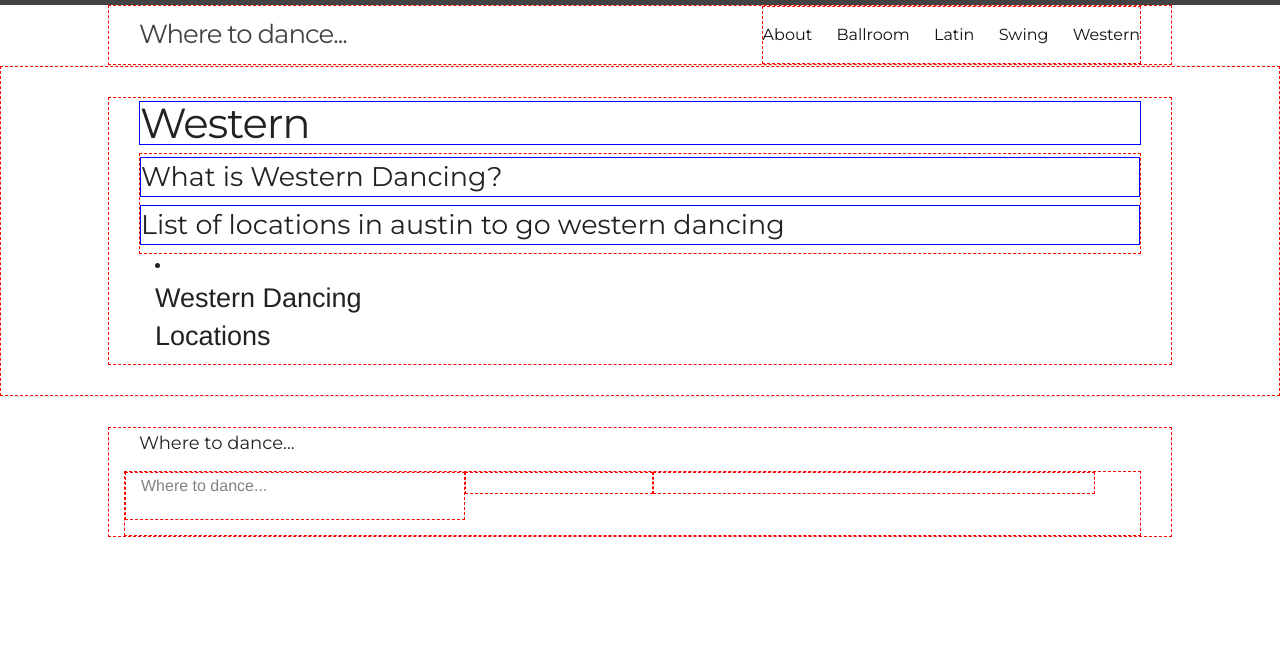
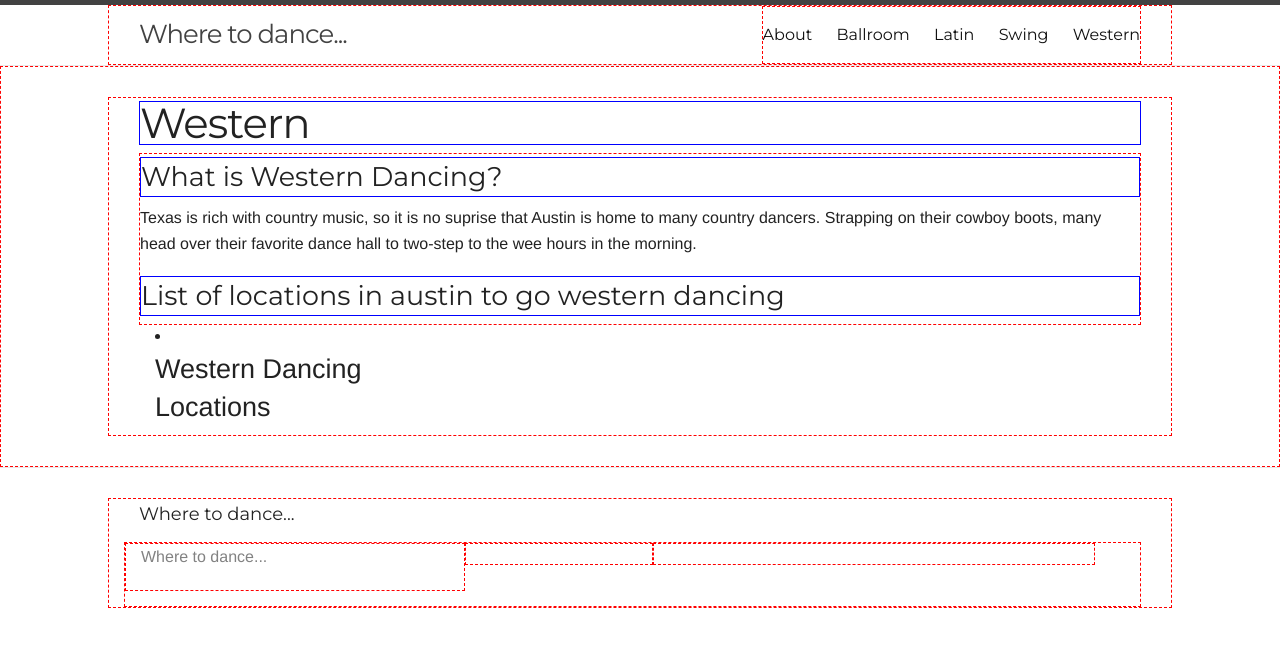
Before and after one commit to honeyjive/dance, a Jekyll site: the page built from western/western-index.html, in a window 1280 px wide. Shown: the top 647 px of the page. Built offline with Jekyll 4.4.1, drawn with Linux system fonts in a browser that asks for light colours.

Commit message:
Adding content for western
also testing css-dnw

```diff
--- a/css/style.css
+++ b/css/style.css
@@ -51,6 +51,6 @@ h1.post-title {
 	font-family: 'Montserrat', sans-serif;
 }
 
-article.post-content {
+.post {
 	font-family: 'Raleway', sans-serif;
 }
--- a/western/western-index.html
+++ b/western/western-index.html
@@ -5,7 +5,9 @@ permalink: /western/
 ---
 
 <h3 class="dance-detail">What is Western Dancing?</h3>
-
+	<p>
+		Texas is rich with country music, so it is no suprise that Austin is home to many country dancers. Strapping on their cowboy boots, many head over their favorite dance hall to two-step to the wee hours in the morning.
+	</p>
 
 <h3 class="dance-detail">List of locations in austin to go western dancing</h3>
 
```
